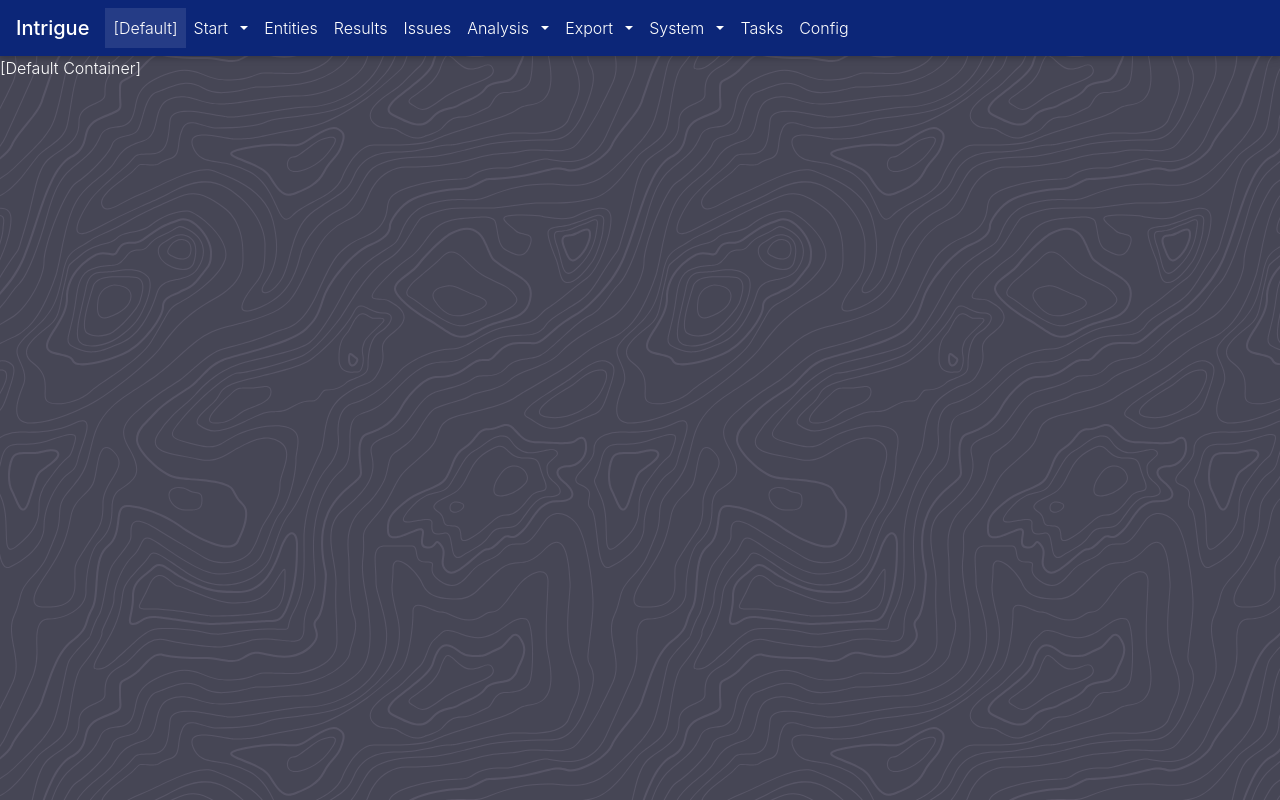
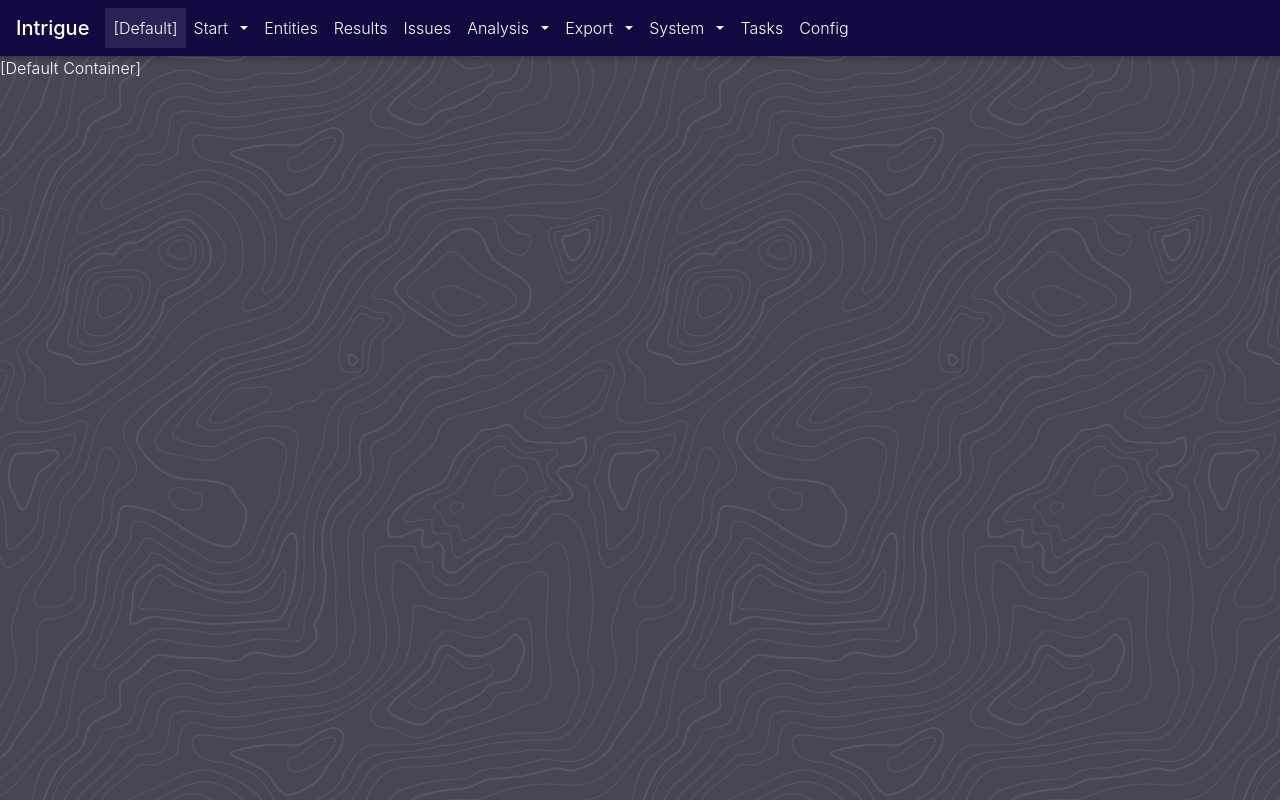
Before and after one commit to charmcity-code/intrigue-mdb, a React (Create React App) app: page / in a window 1280 px wide. Built offline with nearby package versions, Linux system fonts and the light colour scheme.

Commit message:
change navbar color

```diff
--- a/src/components/NavbarPage.js
+++ b/src/components/NavbarPage.js
@@ -23,7 +23,7 @@ class NavbarPage extends Component {
   };
 
   render() {
-    const style = { backgroundColor: "#0C2678" };
+    const style = { backgroundColor: "#100a41" };
     return (
       <MDBNavbar className='sticky-top' style={style} dark expand='md'>
         <MDBNavbarBrand>
```
